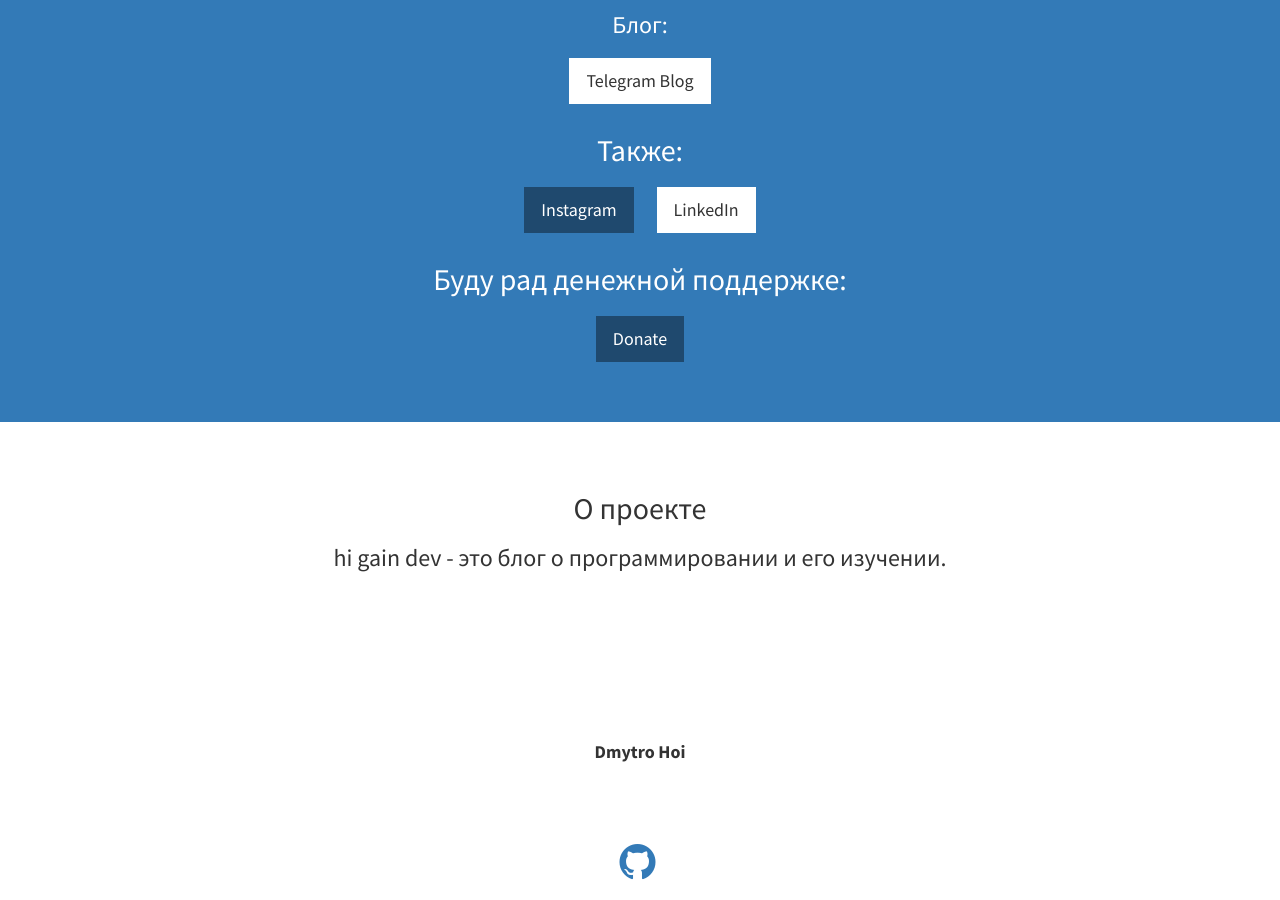
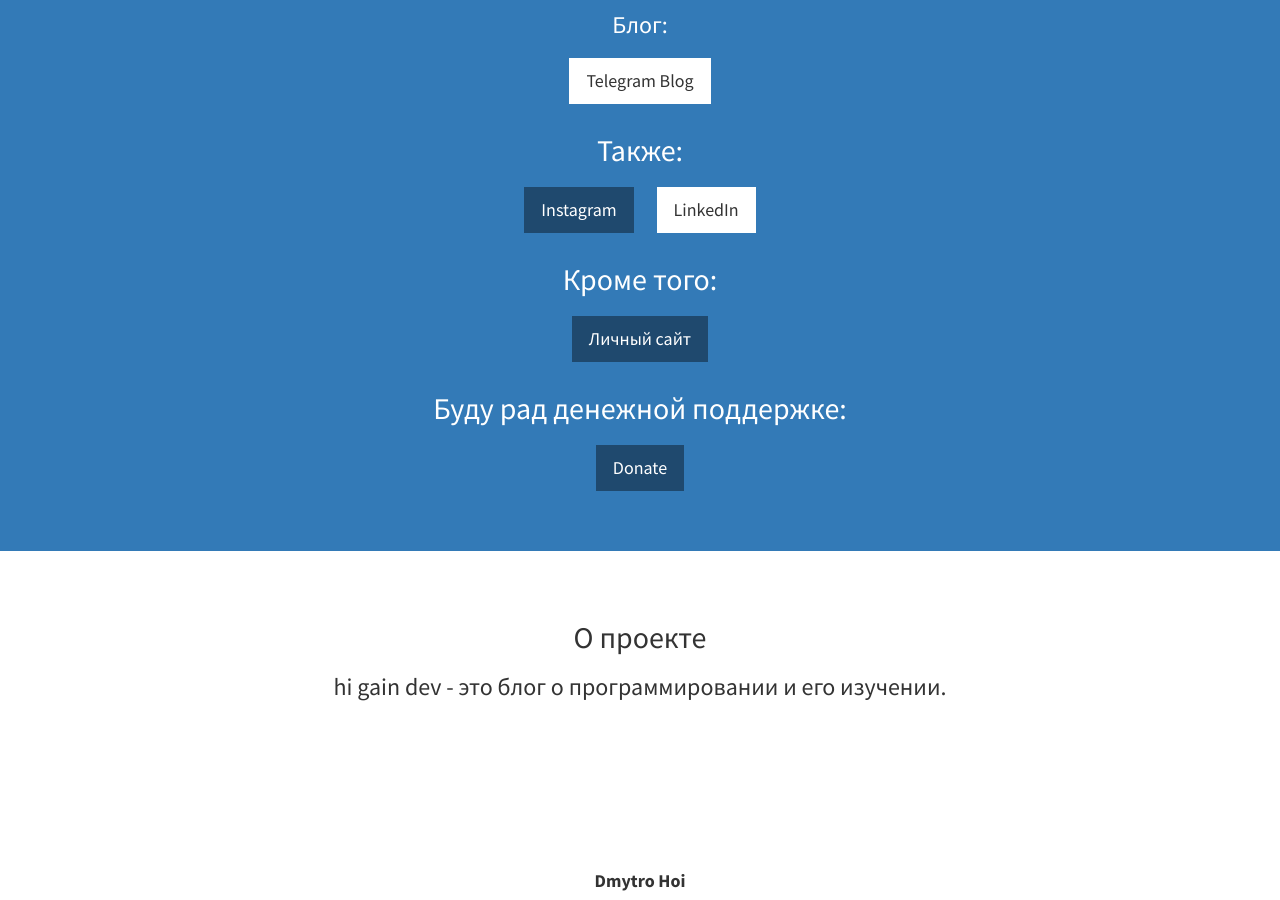
Before and after one commit to higaindev/higaindev.github.io, a Jekyll site: the page built from index.html, in a window 1280 px wide and 900 px high, scrolled down 958 px. Built offline with Jekyll 4.4.1, drawn with Linux system fonts in a browser that asks for light colours.

Commit message:
Add Link to my site

```diff
--- a/_includes/call-to-action.html
+++ b/_includes/call-to-action.html
@@ -7,6 +7,8 @@
         <h2>Также:</h2>
         <a href="https://instagram.com/higaindev" class="btn btn-lg btn-dark">Instagram</a>
         <a href="https://www.linkedin.com/company/higaindev" class="btn btn-lg btn-light">LinkedIn</a>
+        <h2>Кроме того:</h2>
+        <a href="https://dmytrohoi.com/" class="btn btn-lg btn-dark">Личный сайт</a>
         <h2>Буду рад денежной поддержке:</h2>
         <a href="https://donate.dmytrohoi.com/" class="btn btn-lg btn-dark">Donate</a>
       </div>
```
